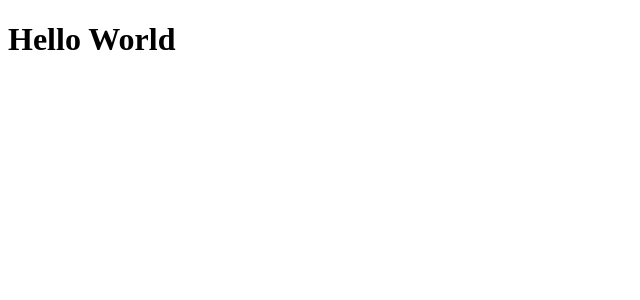
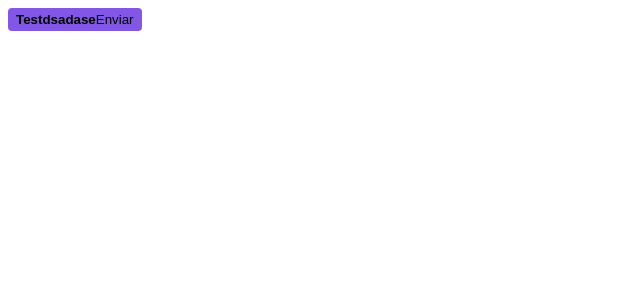
Before and after one commit to nelsoncastanha/ignite-shop, a Next.js app: page / in a window 1280 px wide. Shown: the top 300 px of the page, without its empty margins (0-640 px from the left). Built offline with nearby package versions, Linux system fonts and the light colour scheme.

Commit message:
added stitches for styling

```diff
--- a/package.json
+++ b/package.json
@@ -9,6 +9,7 @@
     "lint": "next lint"
   },
   "dependencies": {
+    "@stitches/react": "^1.2.8",
     "next": "15.3.2",
     "react": "^19.0.0",
     "react-dom": "^19.0.0"
--- a/src/pages/_document.tsx
+++ b/src/pages/_document.tsx
@@ -1,9 +1,16 @@
 import { Html, Head, Main, NextScript } from "next/document";
+import { getCssText } from "../styles";
 
 export default function Document() {
   return (
     <Html lang="en">
-      <Head />
+      <Head>
+        <link rel="preconnect" href="https://fonts.googleapis.com" />
+        <link rel="preconnect" href="https://fonts.gstatic.com" crossOrigin="anonymous" />
+        <link href="https://fonts.googleapis.com/css2?family=Roboto:ital,wght@0,100..900;1,100..900&display=swap" rel="stylesheet" />
+
+        <style id="stitches" dangerouslySetInnerHTML={{ __html: getCssText() }} />
+      </Head>
       <body className="antialiased">
         <Main />
         <NextScript />
--- a/src/pages/index.tsx
+++ b/src/pages/index.tsx
@@ -1,5 +1,25 @@
+import { styled } from "../styles"
+
+const Button = styled('button', {
+  backgroundColor: '$rocketseat',
+  borderRadius: 4,
+  border: 0,
+  padding: '4px 8px',
+
+  span: {
+    fontWeight: 'bold',
+  },
+
+  '&:hover': {
+    filter: 'brightness(0.8)'
+  }
+})
+
 export default function Home() {
   return (
-    <h1>Hello World</h1>
+    <Button>
+      <span>Testdsadase</span>
+      Enviar
+    </Button>
   )
 }
--- /dev/null
+++ b/src/styles/index.ts
@@ -0,0 +1,18 @@
+import { createStitches } from '@stitches/react'
+
+export const {
+    config,
+    styled,
+    css,
+    globalCss,
+    keyframes,
+    getCssText,
+    theme,
+    createTheme,
+ } = createStitches({
+    theme: {
+        colors: {
+            rocketseat: '#8257e6',
+        }
+    }
+})
```
Also changed, not shown: 1 other file (tests, documents, lock files or other folders).
